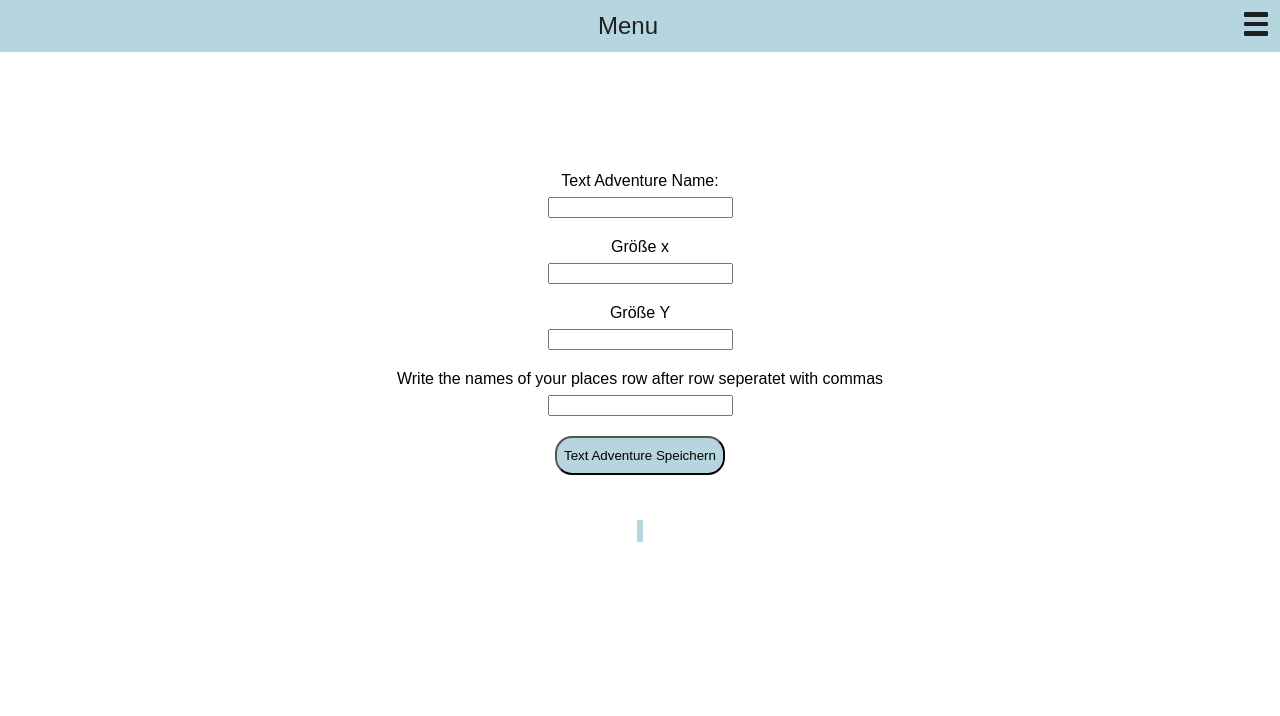
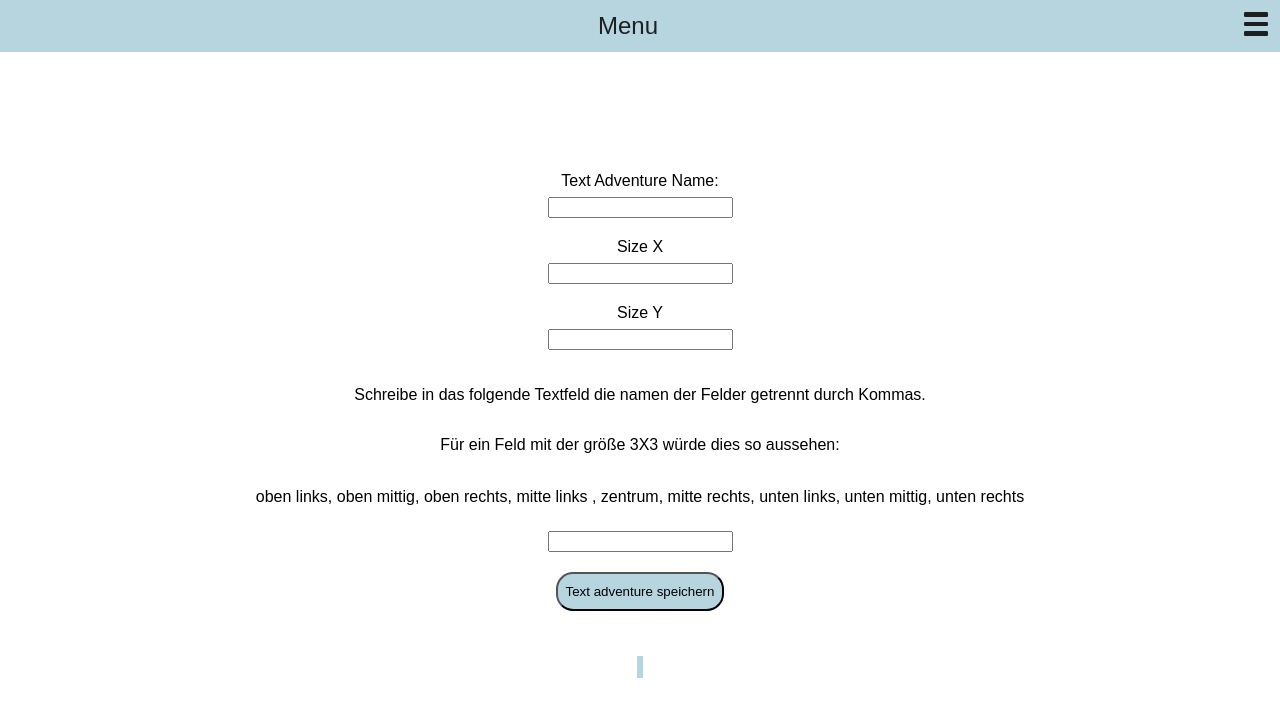
Before and after one commit to jankefyn/Gis-modulpruefung, a website: page modulpruefung/createAdventures.html in a window 1280 px wide. Drawn offline with Linux system fonts and the light colour scheme.

```diff
--- a/modulpruefung/createAdventures.html
+++ b/modulpruefung/createAdventures.html
@@ -31,14 +31,16 @@
                 <label for="name">Text Adventure Name:</label>
                 <input type="text" id="textAdventureName" name="name">
 
-                <label for="sizeX"> Größe x </label>
+                <label for="sizeX"> Size X </label>
                 <input type=number id="SizeX" name="sizeX">
-                <label for="sizeY"> Größe Y </label>
+                <label for="sizeY"> Size Y </label>
                 <input type=number id="SizeY" name="sizeY">
-                <label for="places">Write the names of your places row after row seperatet with commas </label>
+                <p>Schreibe in das folgende Textfeld die namen der Felder getrennt durch Kommas. </p>
+                <p>Für ein Feld mit der größe 3X3 würde dies so aussehen: </p><br>
+                <label for="places">oben links, oben mittig, oben rechts, mitte links , zentrum, mitte rechts, unten links, unten mittig, unten rechts</label><br>
                 <input type="text" id="textAdventurePlaces" name="places">
 
-                <button type="button" id="saveAdventure">Text Adventure Speichern</button>
+                <button type="button" id="saveAdventure">Text adventure speichern </button>
                 <div class="antwortKasten">
                         <p id=serverantwort> </p>
                 </div>
--- a/modulpruefung/style.css
+++ b/modulpruefung/style.css
@@ -2,6 +2,7 @@
     display:block;
     margin: 0px;;
 }
+
 input{
     margin-top:7px;
     margin-bottom:20px;
```
Also changed, not shown: modulpruefung/mainScript.js (+8 -2 lines), modulpruefung/mainScript.ts (+11 -5 lines), 1 other file.
